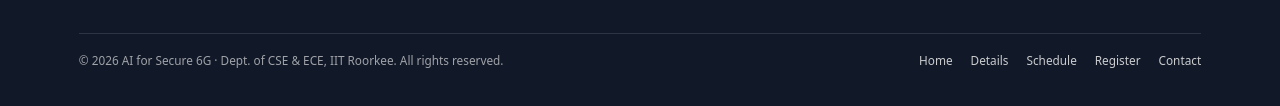
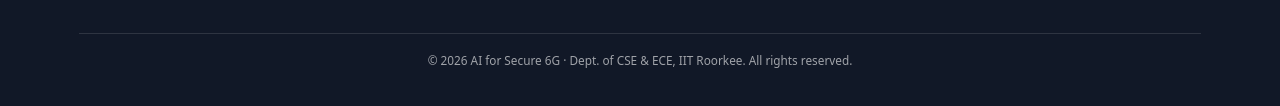
Before and after one commit to curlydevguy/Workshop_website, a website: page index.html in a window 1280 px wide. Shown: the part 8218-8324 px from the top of the page. Drawn offline with Linux system fonts and the light colour scheme.

Commit message:
Remove navbar links from website footer

```diff
--- a/css/base.css
+++ b/css/base.css
@@ -484,37 +484,11 @@ h1, h2, h3 { color: var(--text-dark); line-height: 1.2; text-wrap: balance; }
   padding-top: 1.25rem;
   border-top: 1px solid rgba(255, 255, 255, 0.12);
   display: flex;
-  flex-wrap: wrap;
   align-items: center;
-  justify-content: space-between;
-  gap: 0.75rem 1.5rem;
+  justify-content: center;
+  text-align: center;
   font-size: 0.82rem;
   color: rgba(255, 255, 255, 0.6);
-}
-.footer-bottom a {
-  color: rgba(255, 255, 255, 0.78);
-}
-.footer-bottom a:hover {
-  color: var(--white);
-  text-decoration: underline;
-}
-.footer-bottom-links {
-  display: flex;
-  gap: 1.25rem;
-  list-style: none;
-  margin: 0;
-  padding: 0;
-}
-@media (max-width: 640px) {
-  .footer-bottom {
-    flex-direction: column;
-    text-align: center;
-    justify-content: center;
-    gap: 0.65rem;
-  }
-  .footer-bottom-links {
-    justify-content: center;
-  }
 }
 
 /* ==========================================================================
--- a/index.html
+++ b/index.html
@@ -529,13 +529,6 @@
     </div>
     <div class="footer-bottom">
         <span>&copy; <span id="year"></span> AI for Secure 6G &middot; Dept. of CSE &amp; ECE, IIT Roorkee. All rights reserved.</span>
-        <ul class="footer-bottom-links">
-          <li><a href="index.html">Home</a></li>
-          <li><a href="details.html">Details</a></li>
-          <li><a href="schedule.html">Schedule</a></li>
-          <li><a href="register.html">Register</a></li>
-          <li><a href="contact.html">Contact</a></li>
-        </ul>
       </div>
     </div>
   </footer>
```
Also changed, not shown: contact.html (+0 -7 lines), details.html (+0 -7 lines), payment-guide.html (+0 -7 lines), register.html (+0 -7 lines), schedule.html (+0 -7 lines).
